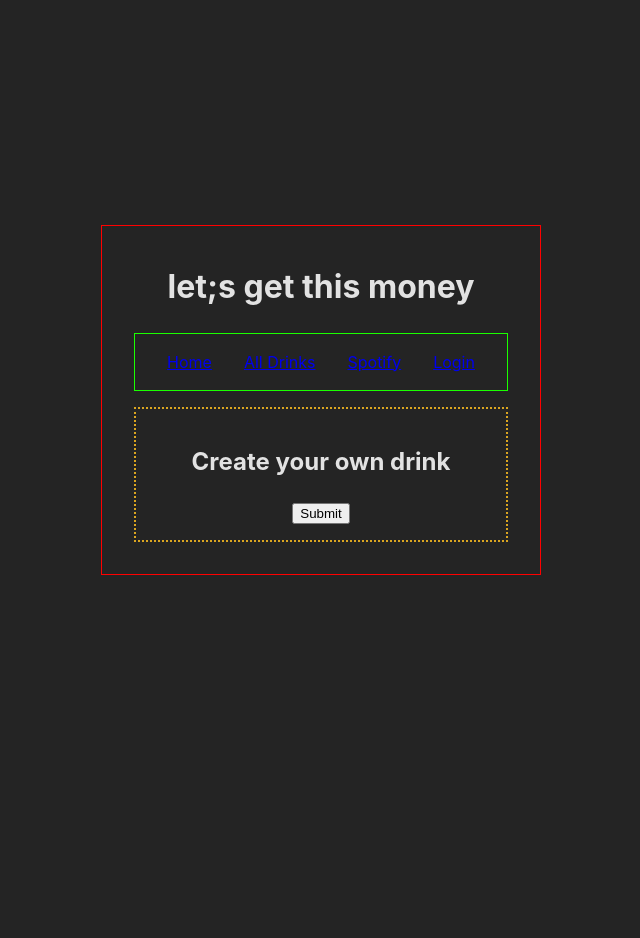
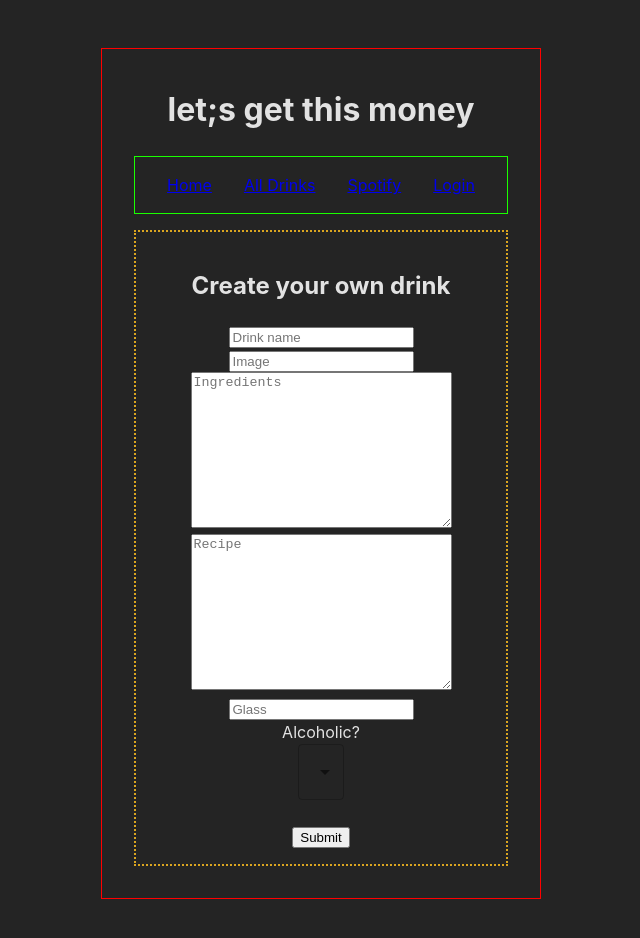
Before and after one commit to adventuring-party-capstone/CAPSTONE-MAIN, a React (Vite) app in the folder client/: page /createDrink in a window 1280 px wide. Shown: the top 938 px of the page, without its empty margins (319-959 px from the left). Before the commit the page ends 800 px from the top, so only its background shows below. Built offline with nearby package versions, Linux system fonts and the light colour scheme; no server answers.

Commit message:
add the create drink form

```diff
--- a/client/src/components/CreateNewDrink.jsx
+++ b/client/src/components/CreateNewDrink.jsx
@@ -3,21 +3,21 @@ import { createDrink } from "../../fetching/local";
 import { useNavigate } from "react-router-dom";
 import { Input, Select, MenuItem } from "@mui/material";
 
-export default function CreateNewDrink({ userId }) {
-    // const [cocktails_db_drinks_id, setCookingTime] = useState("");
-    // const [description, setDescription] = useState("")
-    // const [is_vegetarian, setIsVegetarian] = useState(false);
-    // const [portions, setPortions] = useState("")
-    // const [title, setTitle] = useState(null);
-    // // const [userId, setUserId] = useState(null);
-    // const [video, setVideo] = useState(null);
+export default function CreateNewDrink() {
+    const [drinksName, setDrinksName] = useState("")
+    const [ingredients, setIngredients] = useState("");
+    const [recipe, setRecipe] = useState("")
+    const [image, setImage] = useState("");
+    const [glass, setGlass] = useState("");
+    const [alcoholic, setAlcoholic] = useState("");
+
     const navigate = useNavigate();
 
     async function handleSubmit(e) {
         try {
             e.preventDefault();
             console.log("..entering create drink handle submit")
-            const createDrinkResult = await createDrink(3, "winnie", "bubbles", "something", "something else", "something", true);
+            const createDrinkResult = await createDrink(null, drinksName, ingredients, recipe, image, glass, alcoholic);
             console.log("API Data", createDrinkResult);
         } catch (error) {
             console.error(error);
@@ -25,71 +25,71 @@ export default function CreateNewDrink({ userId }) {
     }
 
     const handleChange = (e) => {
-        setIsVegetarian(e.target.value);
+        setAlcoholic(e.target.value);
     };
 
     return (
         <div className="formGroup">
             <h2>Create your own drink</h2>
-            <form onSubmit={handleSubmit} >
-                <button>Submit</button>
-            </form>
-            {/* <form onSubmit={handleSubmit}>
+            <form onSubmit={handleSubmit}>
                 <input
                     id="title"
                     className="inputField"
-                    value={title}
+                    value={drinksName}
                     type="text"
                     name="title"
-                    placeholder="title of recipe"
-                    onChange={(e) => setTitle(e.target.value)}
+                    placeholder="Drink name"
+                    onChange={(e) => setDrinksName(e.target.value)}
                 /><br />
-                <div>Cooking Time?</div><Input
+                <input
+                    id="image"
                     className="inputField"
-                    value={cookingTime}
-                    type="number"
-                    name="cookingTime"
-                    onChange={(e) => setCookingTime(e.target.value)}
+                    value={image}
+                    type="text"
+                    name="title"
+                    placeholder="Image"
+                    onChange={(e) => setImage(e.target.value)}
                 /><br />
                 <textarea cols={30} rows={10}
                     className="inputField"
-                    value={portions}
+                    value={ingredients}
                     type="text"
-                    name="portions"
-                    placeholder="ingredients needed"
-                    onChange={(e) => setPortions(e.target.value)}
+                    name="ingredients"
+                    placeholder="Ingredients"
+                    onChange={(e) => setIngredients(e.target.value)}
                 /><br />
                 <textarea cols={30} rows={10}
                     className="inputField"
-                    value={description}
+                    value={recipe}
                     type="text"
-                    name="description"
-                    placeholder="description"
-                    onChange={(e) => setDescription(e.target.value)}
+                    name="recipe"
+                    placeholder="Recipe"
+                    onChange={(e) => setRecipe(e.target.value)}
                 /><br />
-                <div>Vegetarian?</div>
+                <input
+                    id="glass"
+                    className="inputField"
+                    value={glass}
+                    type="text"
+                    name="glass"
+                    placeholder="Glass"
+                    onChange={(e) => setGlass(e.target.value)}
+                /><br />
+                <div>Alcoholic?</div>
                 <Select
                     className="inputField"
-                    value={is_vegetarian}
+                    value={alcoholic}
                     type="text"
-                    name="is_vegetarian"
-                    placeholder="is_vegetarian"
+                    name="alcoholic"
+                    placeholder="alcoholic"
                     onChange={handleChange}
                 >
                     <MenuItem value={false}>No</MenuItem>
                     <MenuItem value={true}>Yes</MenuItem>
                 </Select><br />
-                <input
-                    className="inputField"
-                    value={video}
-                    type="text"
-                    name="video"
-                    placeholder="video"
-                    onChange={(e) => setVideo(e.target.value)}
-                /><br />
                 <br />
                 <button>Submit</button>
-            </form> */}
+            </form>
         </div>
     );
 }
```
